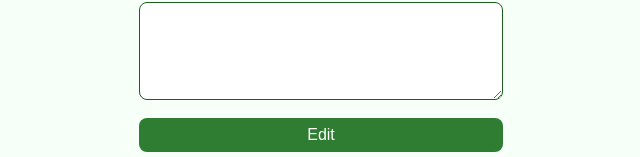
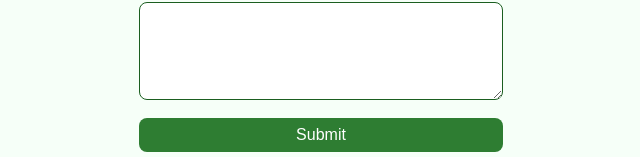
Before and after one commit to lipejdc/leafy, a Next.js app: page /create in a window 1280 px wide. Shown: the part 694-851 px from the top of the page, without its empty margins (319-959 px from the left). Built offline with nearby package versions, Linux system fonts and the light colour scheme.

Commit message:
Update components/Form.jsx
Co-authored-by: Stille Klaus <mail@klausstille.com>

```diff
--- a/components/Form.jsx
+++ b/components/Form.jsx
@@ -109,7 +109,7 @@
           defaultValue={initialValues.description || ""}
         ></textarea>
 
-        <button type="submit">{initialValues ? "Edit" : "Submit"}</button>
+        <button type="submit">Submit</button>
       </FormContainer>
     </>
   );
```
